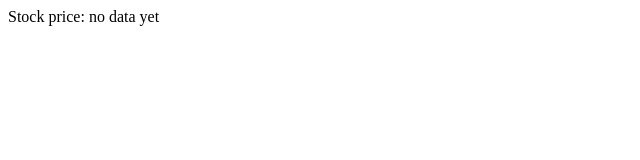
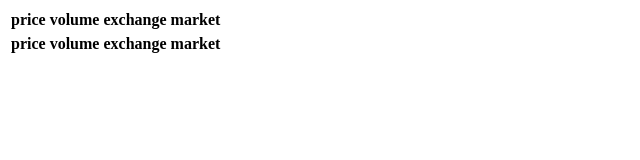
Before and after one commit to peterhendrick/exchangeorderbook, a website: page index.html in a window 1280 px wide. Shown: the whole page, without its empty margins (0-640 px from the left). Drawn offline with nearby package versions, Linux system fonts and the light colour scheme; no server answers.

Commit message:
added tabledatas and initialized headers

```diff
--- a/index.html
+++ b/index.html
@@ -3,10 +3,30 @@
     <head>
         <title>Live stock price ticker</title>
         <script src="/socket.io/socket.io.js"></script>
-        <script src="/jquery/jquery.min.js"></script>
+        <script src="/scripts/jquery.min.js"></script>
+        <script src="/scripts/jquery.dataTables.min.js"></script>
         <script src="/public/controller.js"></script>
     </head>
     <body>
-        Stock price: <span id="stockprice">no data yet</span>
+        <table id="bidTable">
+            <thead>
+            <tr>
+                <th>price</th>
+                <th>volume</th>
+                <th>exchange</th>
+                <th>market</th>
+            </tr>
+            </thead>
+        </table>
+        <table id="askTable">
+            <thead>
+            <tr>
+                <th>price</th>
+                <th>volume</th>
+                <th>exchange</th>
+                <th>market</th>
+            </tr>
+            </thead>
+        </table>
     </body>
 </html>
```
